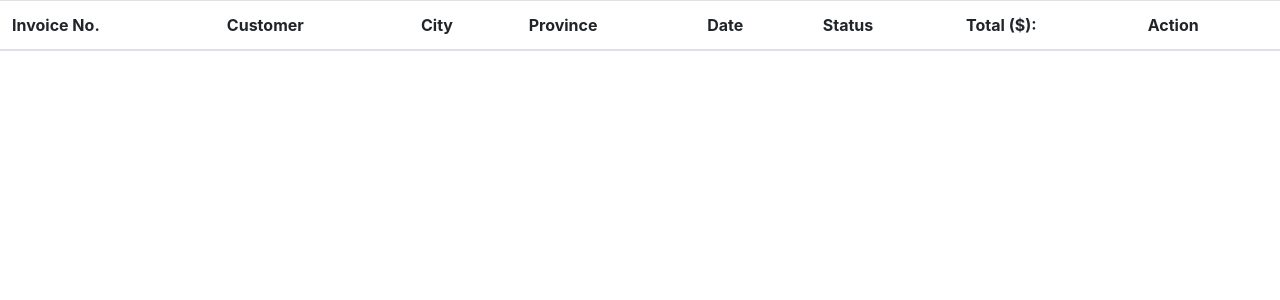
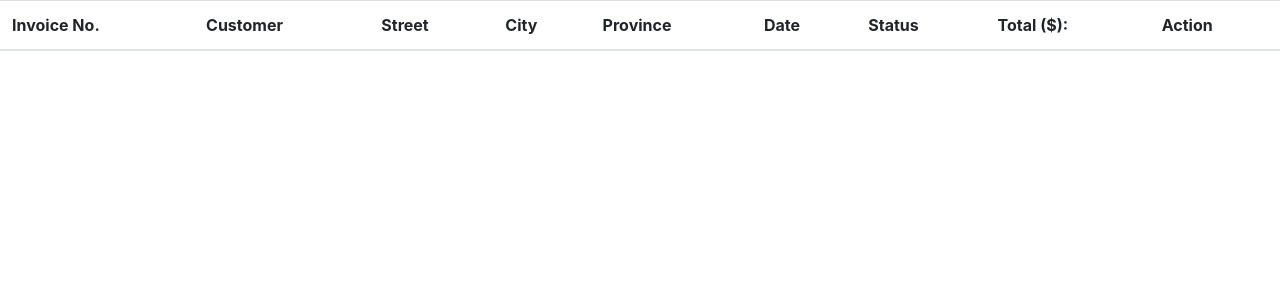
Before and after one commit to AristotleLiu/ACIT-2911-Group-2, a Flask app: page /invoice in a window 1280 px wide. Shown: the part 64-364 px from the top of the page. Run offline with Flask 3, Linux system fonts and the light colour scheme; lists and menus that the app fills with data are empty; some libraries are stand-ins or nearby versions.

Commit message:
added street name to invoice

```diff
--- a/templates/invoice.html
+++ b/templates/invoice.html
@@ -15,7 +15,7 @@
   <link rel="stylesheet" href="https://cdnjs.cloudflare.com/ajax/libs/font-awesome/5.15.3/css/all.min.css">
   <script src="https://code.jquery.com/jquery-3.6.0.min.js"></script>
   <!-- <script src="../static/scripts/script.js"></script> -->
-  <script defer src="{{ url_for('static', filename='scripts/script.js') }}"></script>
+  <script defer src="{{ url_for('static', filename='scripts/invoice_script.js') }}"></script>
   <title>Invoice</title>
 </head>
 
@@ -64,7 +64,7 @@
       <tr>
         <th scope="col">Invoice No.</th>
         <th scope="col">Customer</th>
-        <!-- <th scope="col">Address</th> -->
+        <th scope="col">Street</th>
         <th scope="col">City</th>
         <th scope="col">Province</th>
         <!-- <th scope="col">Postal Code</th> -->
@@ -81,6 +81,7 @@
 
         <th class="animalID" scope="row">{{ invoice.id }}</th>
         <td>{{ invoice.name }}</td>
+        <td>{{ invoice.street }}</td>
         <td>{{ invoice.city }}</td>
         <td>{{ invoice.province }}</td>
         <td>{{ invoice.date }}</td>
@@ -174,6 +175,9 @@
               <hr>
               <label for="name">Customer Name:</label>
               <input type="text" id="name" name="name" required><br>
+
+              <label for="invoice_city">Street:</label>
+              <input type="text" id="invoice_street" name="invoice_street"><br>
 
               <label for="city">City:</label>
               <input type="text" id="city" name="city"><br>
@@ -383,6 +387,8 @@
               <input class="form-control" id="formControlReadonly" type="text" value="Customer Name"
                 aria-label="readonly input" readonly />
               <label for="city">City:</label>
+              <input class="form-control" id="formControlReadonly" type="text" value="Street"
+              aria-label="readonly input" readonly />
               <input class="form-control" id="formControlReadonly" type="text" value="City Name"
                 aria-label="readonly input" readonly />
               <label for="province">Province</label>
```
